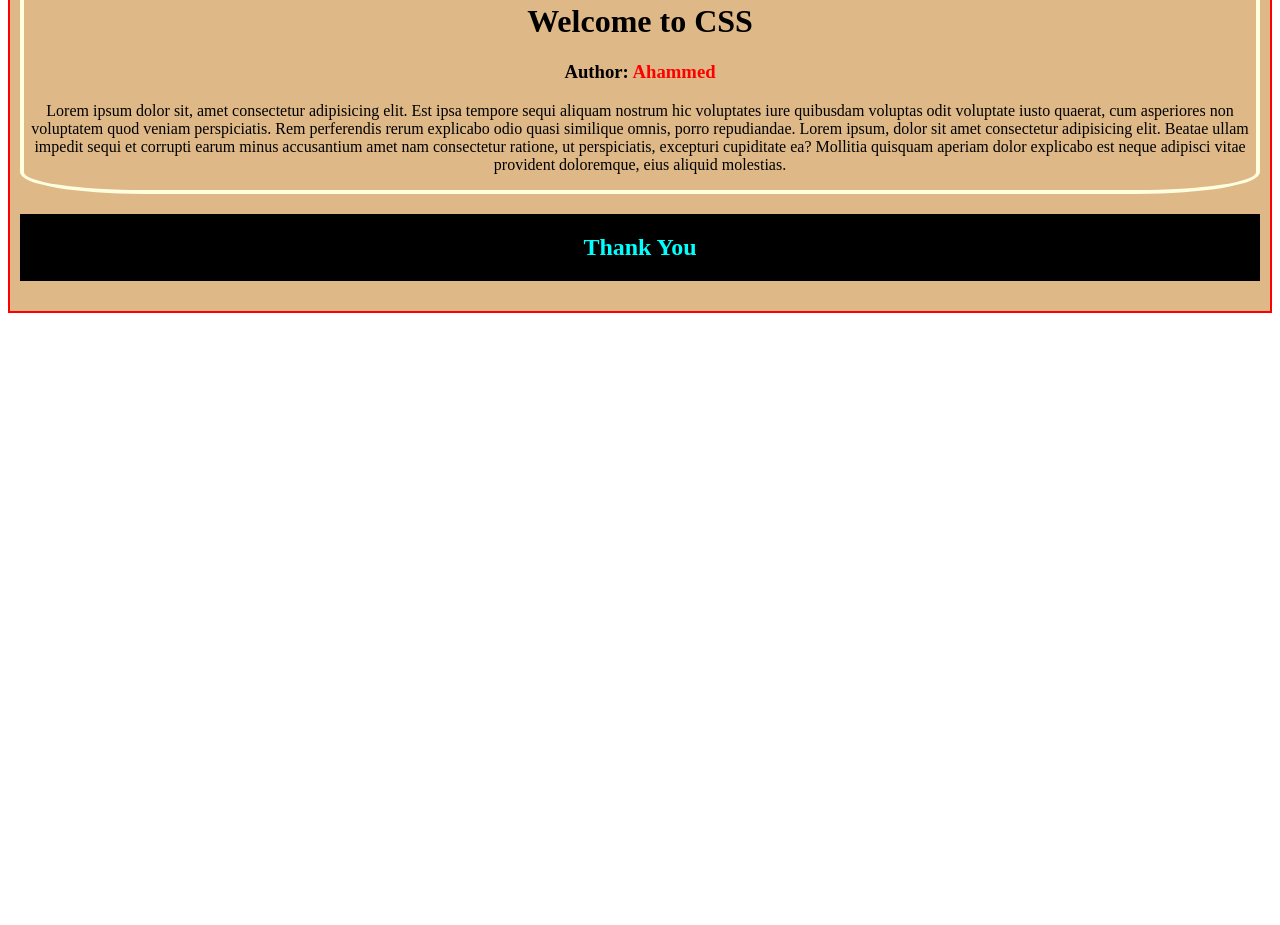
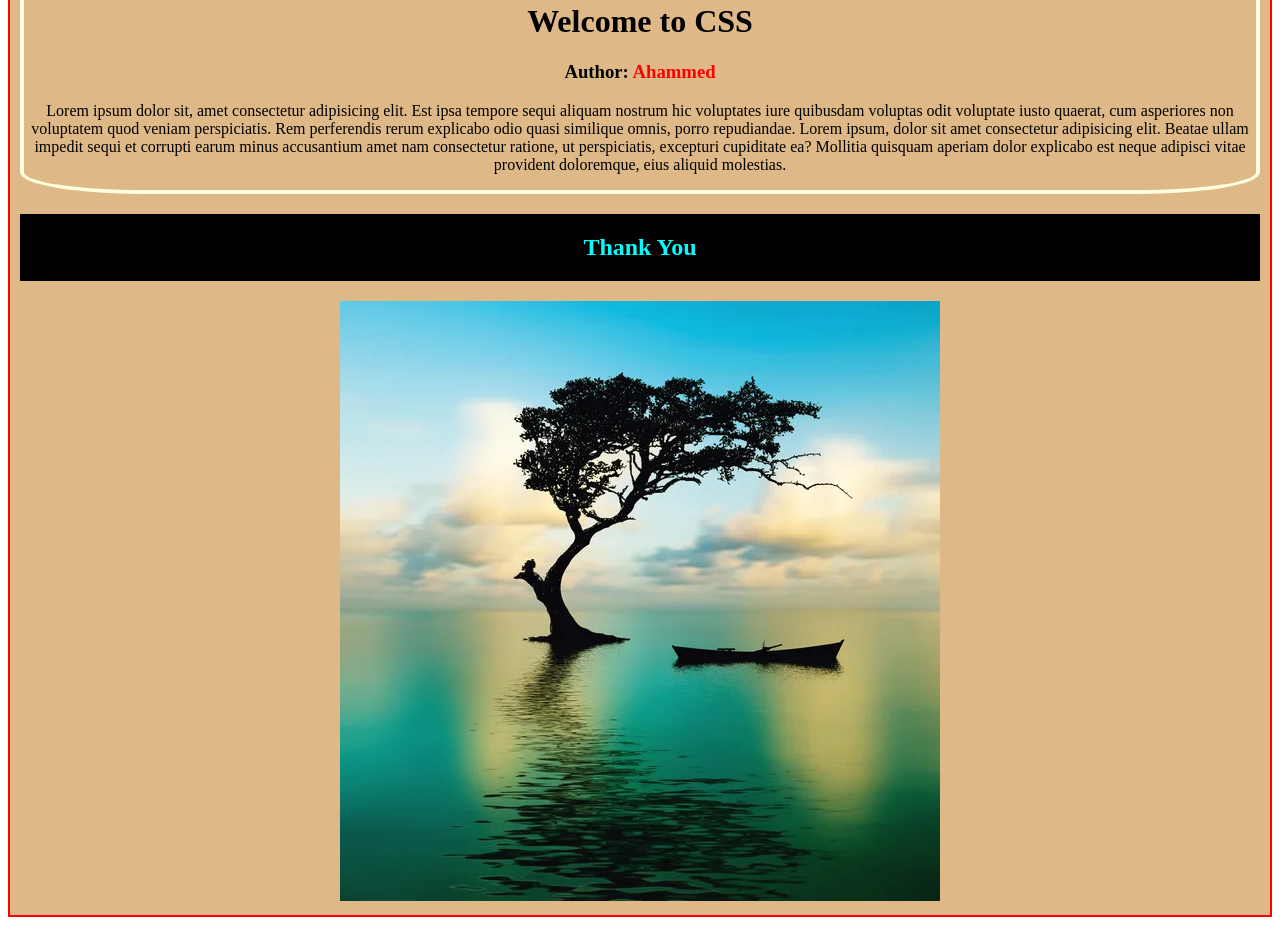
Before and after one commit to Imtius-Ahammed/pretty-css, a plain HTML site: page index.html in a window 1280 px wide. Shown: the part 830-1755 px from the top of the page. Before the commit the page ends 1151 px from the top, so only its background shows below. Drawn offline with Linux system fonts and the light colour scheme.

Commit message:
added nature

```diff
--- a/index.html
+++ b/index.html
@@ -65,6 +65,7 @@
     </div>
 
     <h2 id="end">Thank You</h2>
+    <img src="nature.jpg" alt="">
   </div>
 
 </body>
```
